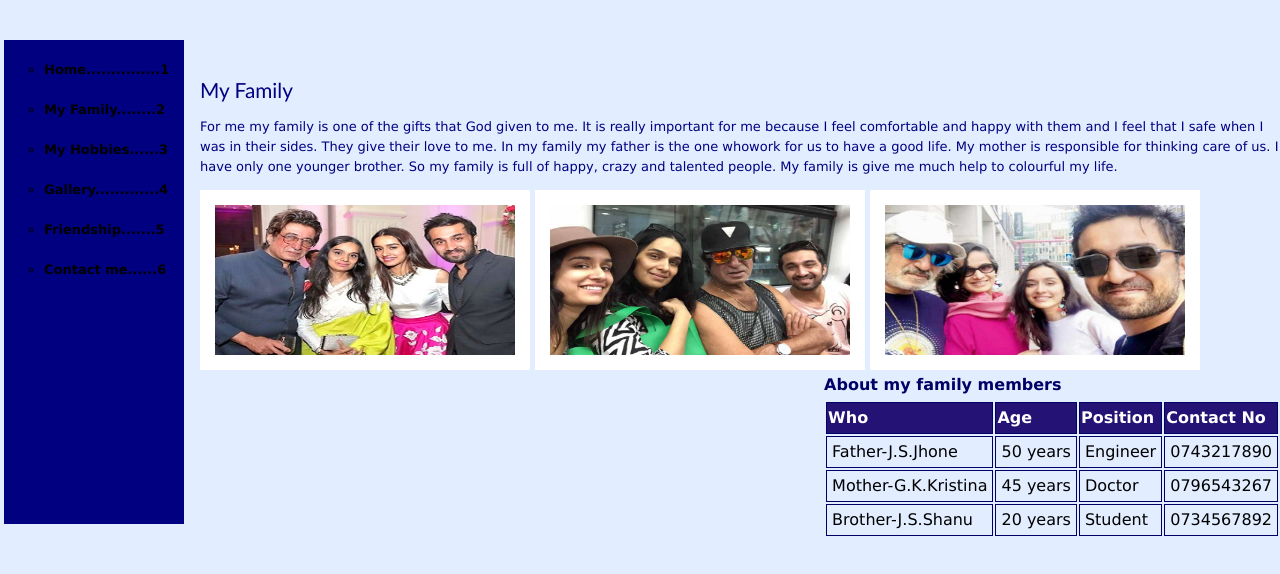
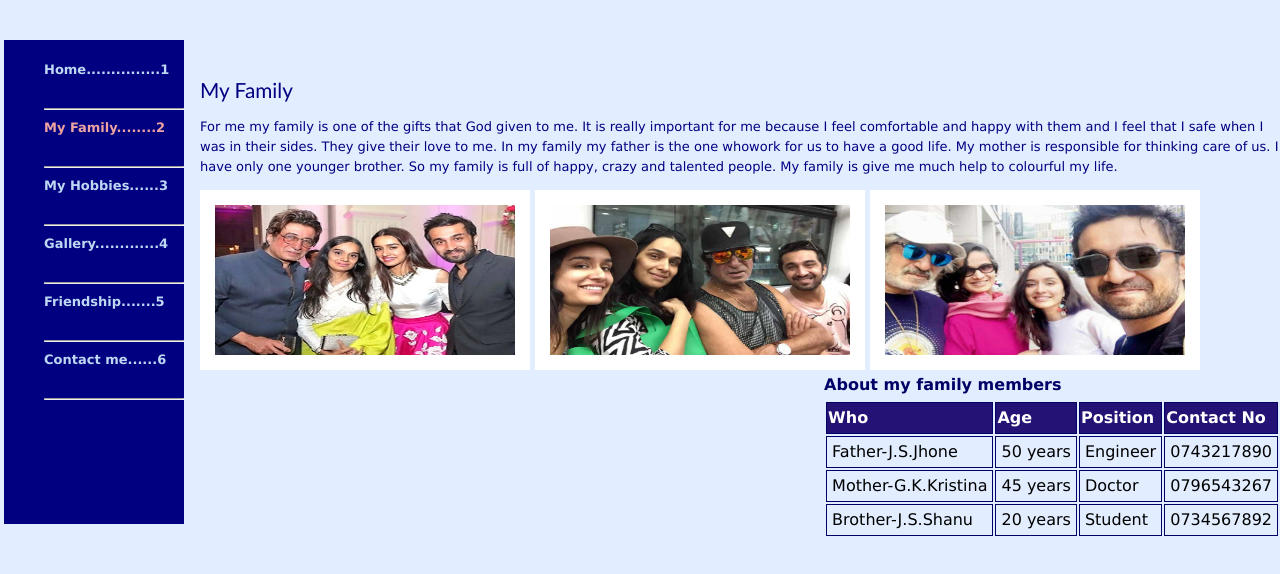
Before and after one commit to denurathnayaka/Personal-Website, a plain HTML site: page family.html in a window 1280 px wide. Shown: the part 120-694 px from the top of the page. Drawn offline with Linux system fonts and the light colour scheme.

Commit message:
add styles to side bar

```diff
--- a/family.html
+++ b/family.html
@@ -34,17 +34,17 @@
 
  <ul>
 
- <li><a href="index.html">  Home...............1</a></li> <br/>
+ <li><a href="index.html">  Home...............1</a></li> <br/><hr>
 
- <li><a href="family.html"> My Family........2</a></li> <br/>
+ <li><a href="family.html" class="active"> My Family........2</a></li> <br/><hr>
 
- <li><a href="hobbies.html">My Hobbies......3</a></li> <br/>
+ <li><a href="hobbies.html">My Hobbies......3</a></li> <br/><hr>
 
- <li><a href="gallery.html">Gallery.............4</a></li> <br/>
+ <li><a href="gallery.html">Gallery.............4</a></li> <br/><hr>
 
- <li><a href="friend.html"> Friendship.......5</a></li> <br/>
+ <li><a href="friend.html"> Friendship.......5</a></li> <br/><hr>
 
- <li><a href="contact.html">Contact me......6</a></li> <br/>
+ <li><a href="contact.html">Contact me......6</a></li> <br/><hr>
 
  </ul>
 
--- a/style1.css
+++ b/style1.css
@@ -66,9 +66,24 @@
  height: 484px;
 
  background: navy url(Images/p8.jpg) repeat-y right;
+ color: navy;
 
  }
 
+ #abc1 ul li a{
+     color: #bed8f3;
+     font-size: 13px;
+ }
+
+ #abc1 a:hover{
+     columns: white;
+ }
+ #abc1 .active{
+    color: rgb(238, 163, 163);
+ }
+ #abc1 hr{
+     color: #bed8f3;
+ }
  #abc1, #abc2, #header {
 
  position: absolute;
```
Also changed, not shown: contact.html (+6 -6 lines), friend.html (+6 -6 lines), gallery.html (+6 -6 lines), hobbies.html (+6 -6 lines), index.html (+7 -7 lines).
